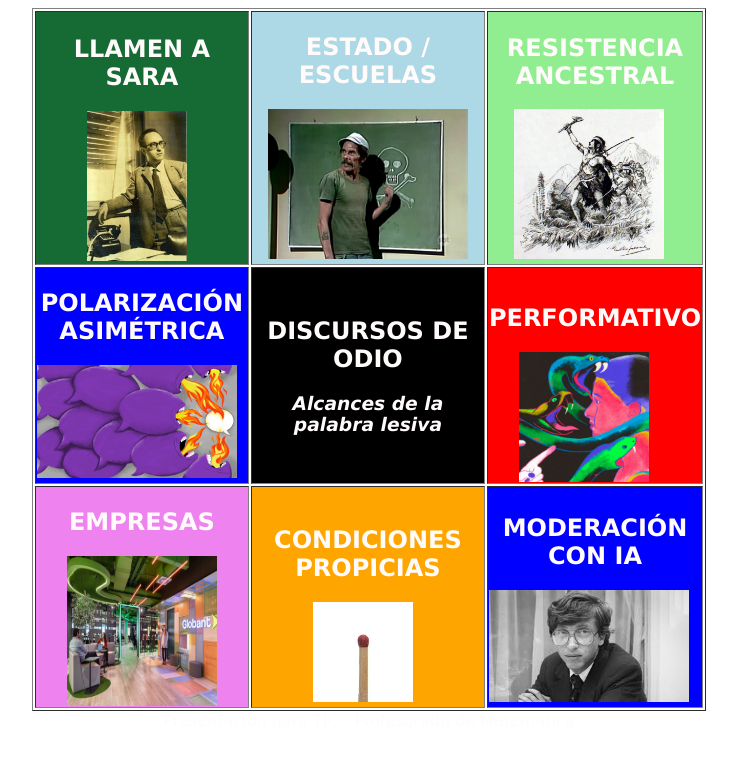
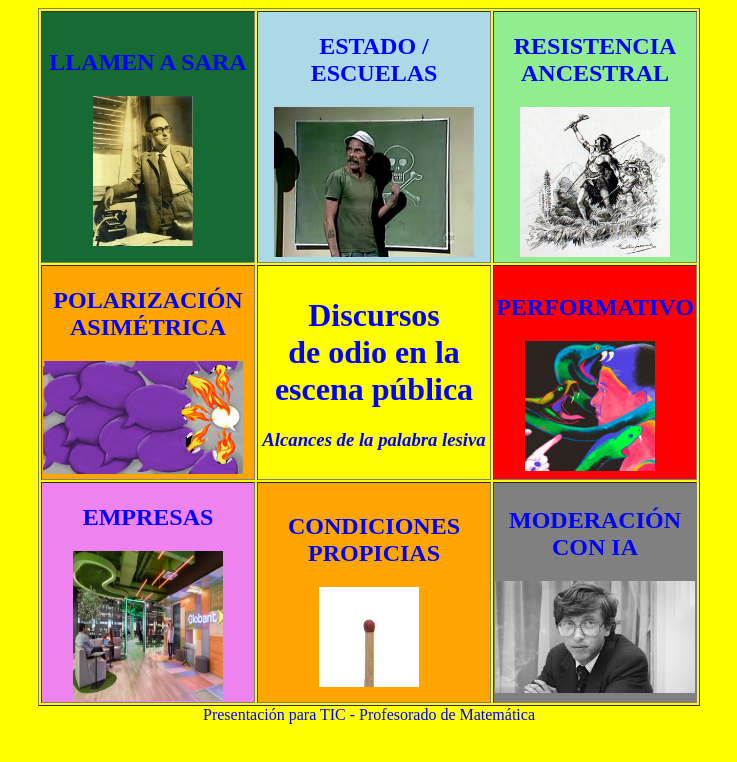
Before and after one commit to tromenArarat/ddoo, a plain HTML site: page index.html in a window 1280 px wide. Shown: the whole page, without its empty margins (271-1008 px from the left). Drawn offline with Linux system fonts and the light colour scheme.

Commit message:
primeras

```diff
--- a/index.html
+++ b/index.html
@@ -3,11 +3,13 @@
 <head>
     <meta charset="UTF-8">
     <meta name="viewport" content="width=device-width, initial-scale=1.0">
-    <link rel="stylesheet" href="./estilos/estilos.css">
+    <!-- <link rel="stylesheet" href="./estilos/estilos.css"> -->
     <title>Discursos de Odio</title>
 </head>
 <body
-    font-family="Helvetica">
+    font-family="Helvetica"
+    text="blue"
+    bgcolor="FFFF00">
 
     <table border="solid" align="center" height="200" width="200">
         <caption align="bottom">Presentación para TIC - Profesorado de Matemática</caption>
@@ -51,7 +53,7 @@
             </td>
         </tr>
         <tr>
-            <td bgcolor="blue"
+            <td bgcolor="orange"
                 id="bgates">
                 <h2 align="center">POLARIZACIÓN ASIMÉTRICA</h2>
                 <a  href="pConceptos.html">
@@ -62,10 +64,8 @@
                         width="200">
                 </a>
             </td>
-            <td bgcolor="black"
-                text="black"
-                style="vertical-align: middle;">
-                <h2 text="black"  align="center">DISCURSOS DE ODIO</h2>
+            <td bgcolor="FFFF00">
+                <h1 text="black"  align="center">Discursos <br>de odio en la <br>escena pública</h1>
                 <h3 align="center"><i>Alcances de la palabra lesiva</i></h3>
                 <a  href="pConceptos.html">
 
@@ -113,7 +113,7 @@
                         height="100">
                 </a>
             </td>
-            <td bgcolor="blue"
+            <td bgcolor="grey"
                 id="bgates">
                 <h2 align="center">MODERACIÓN CON IA</h2>
                 <a  href="pConceptos.html">
```
